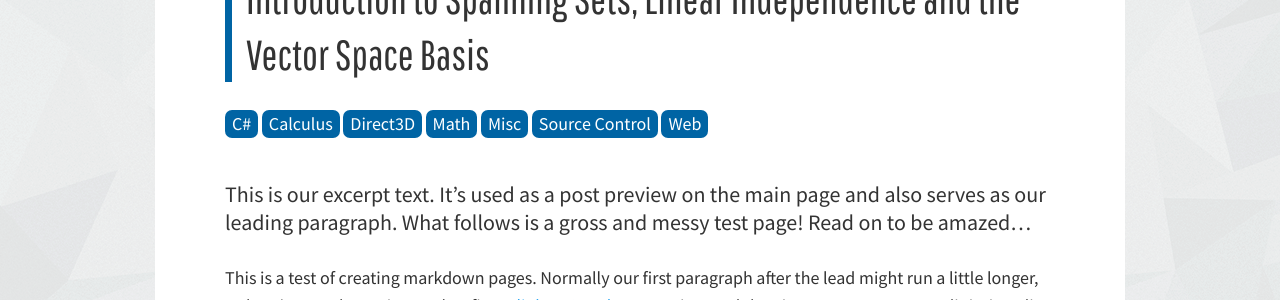
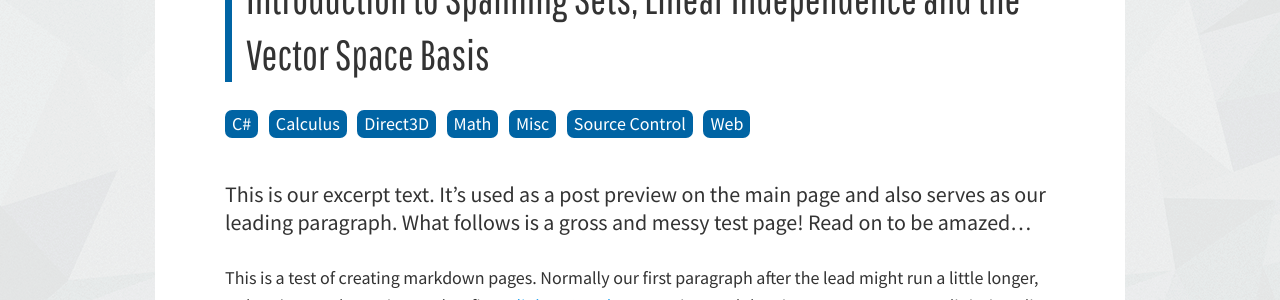
Before and after one commit to aarondgordon/aarondgordon.github.io, a Jekyll site: the page built from _posts/2016-8-24-introduction-to-spanning-sets-linear-independence-and-the-vector-space-basis.md, in a window 1280 px wide. Shown: the part 576-876 px from the top of the page. Built offline with Jekyll 4.4.1, drawn with Linux system fonts in a browser that asks for light colours; nearby versions of some CDN libraries; formulas are drawn with MathJax 3; comment, search, counter and statistics services are not loaded.

Commit message:
Corrected margin right on tag-cloud-tag selector

```diff
--- a/assets/css/layout.css
+++ b/assets/css/layout.css
@@ -245,7 +245,7 @@ a.btn-cover:hover, a.btn-cover:active {
 .tag-cloud-tag {
     display: inline-block;
     line-height: 1.556; /* 2 x baseline | 28px/18px */
-    margin-right: 0 0.389em; /* 7px/18px */
+    margin-right: 0.389em; /* 7px/18px */
     border-radius: 7px;
     padding: 0 0.389em; /* 7px/18px */
     color: white;
```
